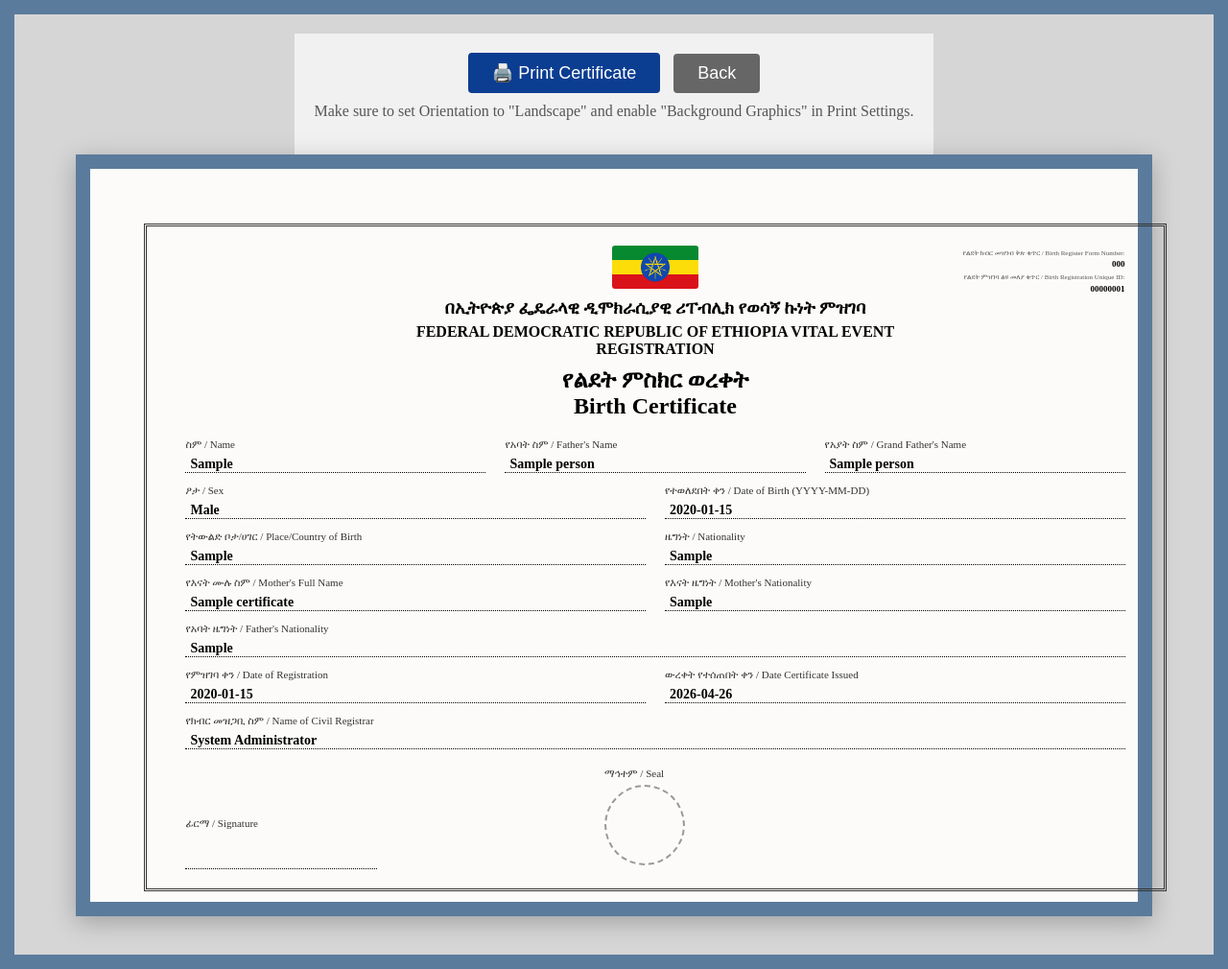
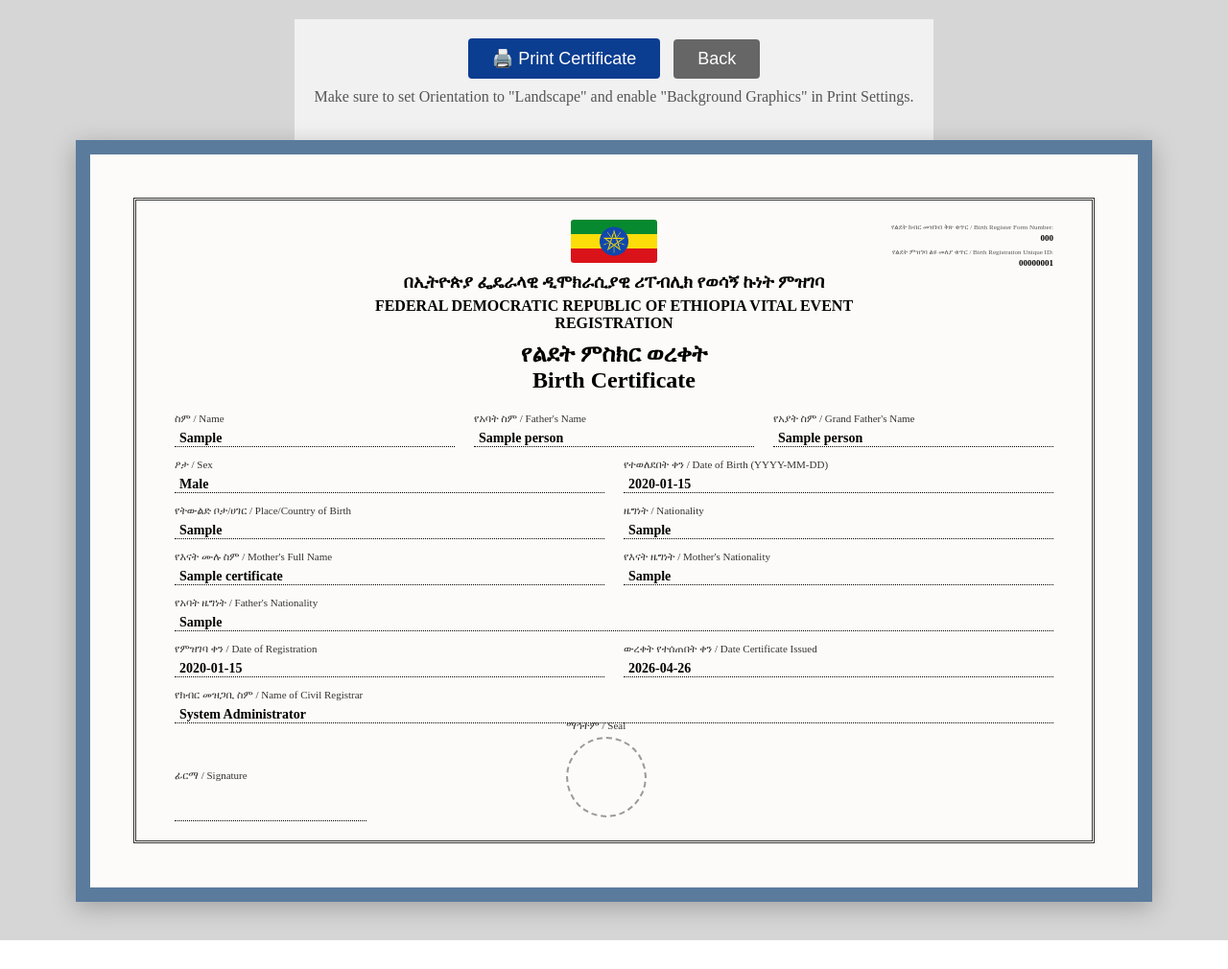
Before and after one commit to webbyfan/kebele-management-system, a PHP site: page /kebele-management-system/print_birth.php?id=1 in a window 1280 px wide. Shown: the whole page at 96% size. After the commit the page ends 980 px from the top, so only its background shows below. Run offline with PHP 8.4, Linux system fonts and the light colour scheme; a user stored in the database is signed in; data comes from the database, SQL or seed files in the repository; tables that the repository leaves empty hold one stand-in row (values such as "Sample post").

Commit message:
i edit the certeficate part

```diff
--- a/assets/css/certificate.css
+++ b/assets/css/certificate.css
@@ -32,13 +32,15 @@ body.print-mode {
 .certificate-wrapper {
     width: 297mm; /* A4 Landscape width */
     height: 210mm; /* A4 Landscape height */
-    padding: 15mm;
+    padding: 12mm;
     position: relative;
     background-color: #fcfbf9;
     /* In actual use, replace this with the real paper texture:
        background-image: url('../images/paper-texture.jpg'); */
     background-size: cover;
     box-sizing: border-box;
+    display: flex;
+    flex-direction: column;
 }
 
 /* Dynamic Border Colors based on Certificate Type */
@@ -49,10 +51,11 @@ body.print-mode {
 
 .cert-inner {
     border: 3px double #333; /* Inner formal border */
-    width: 100%;
-    height: 100%;
+    flex: 1;
     position: relative;
     padding: 20px 40px;
+    box-sizing: border-box;
+    overflow: hidden;
 }
 
 /* 3-column certificate header: spacer | flag+titles | meta */
--- a/marriages.php
+++ b/marriages.php
@@ -118,7 +118,7 @@ $certs = $conn->query("SELECT m.*,
                 <form method="POST">
                     <div class="form-grid">
                         <!-- HUSBAND -->
-                        <div class="section-title">🤵 Husband's Details / የባል ሰው</div>
+                        <div class="section-title">🤵 Husband's Details / የባል</div>
                         <div class="form-group">
                             <label>Husband's First Name</label>
                             <input type="text" name="h_first_name" class="form-control" required>
--- a/print_birth.php
+++ b/print_birth.php
@@ -43,9 +43,9 @@ if ($cert['registrar_id']) {
 <head>
     <meta charset="UTF-8">
     <title>Print Birth Certificate - <?php echo htmlspecialchars($cert['first_name']); ?></title>
-    <link rel="stylesheet" href="assets/css/certificate.css">
+    <link rel="stylesheet" href="assets/css/certificate.css?v=2">
 </head>
-<body class="print-mode border-birth">
+<body class="print-mode">
 
     <div class="print-btn-container no-print">
         <button onclick="window.print()">🖨️ Print Certificate</button>
--- a/print_death.php
+++ b/print_death.php
@@ -28,7 +28,7 @@ if ($cert['registrar_id']) {
 <head>
     <meta charset="UTF-8">
     <title>Print Death Certificate</title>
-    <link rel="stylesheet" href="assets/css/certificate.css">
+    <link rel="stylesheet" href="assets/css/certificate.css?v=2">
 </head>
 <body class="print-mode">
 
--- a/print_divorce.php
+++ b/print_divorce.php
@@ -33,7 +33,7 @@ if ($cert['registrar_id']) {
 <head>
     <meta charset="UTF-8">
     <title>Print Divorce Certificate</title>
-    <link rel="stylesheet" href="assets/css/certificate.css">
+    <link rel="stylesheet" href="assets/css/certificate.css?v=2">
 </head>
 <body class="print-mode">
 
--- a/print_marriage.php
+++ b/print_marriage.php
@@ -33,7 +33,7 @@ if ($cert['registrar_id']) {
 <head>
     <meta charset="UTF-8">
     <title>Print Marriage Certificate</title>
-    <link rel="stylesheet" href="assets/css/certificate.css">
+    <link rel="stylesheet" href="assets/css/certificate.css?v=2">
 </head>
 <body class="print-mode">
 
```
